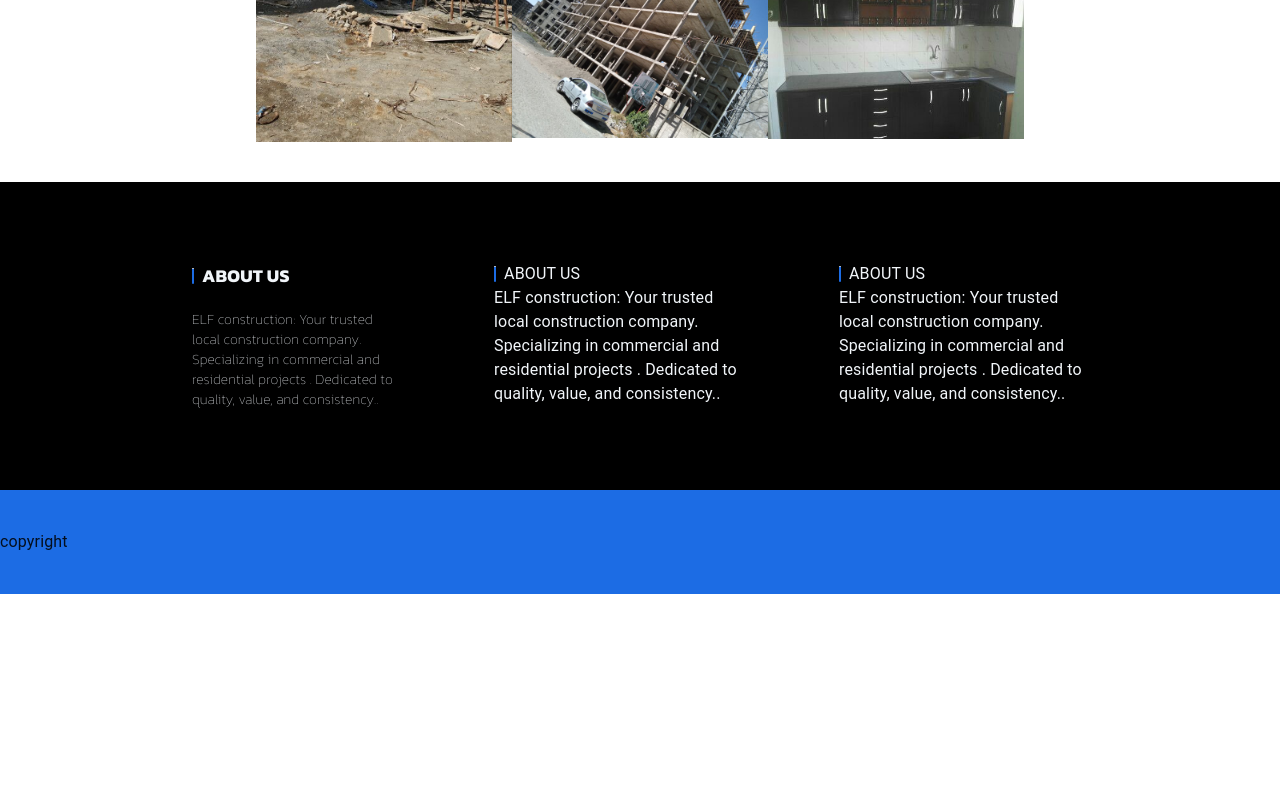
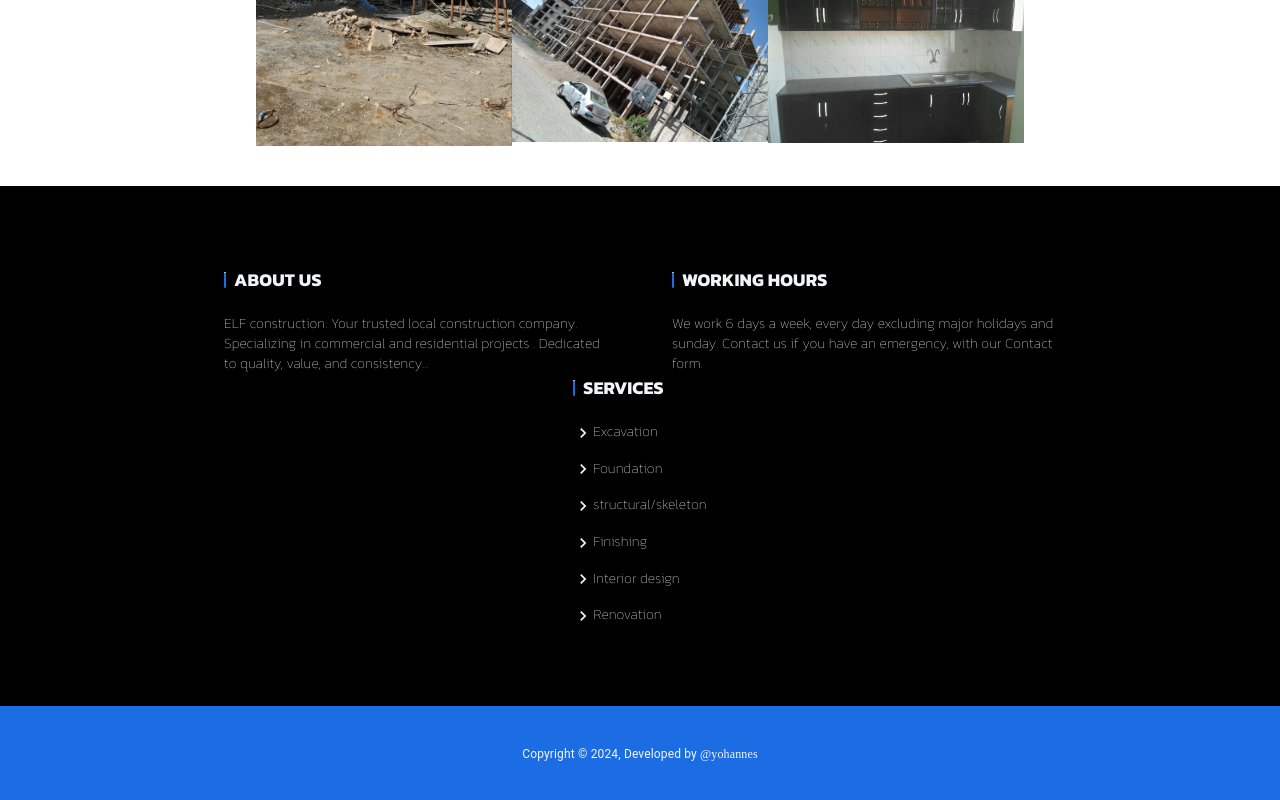
Before and after one commit to yohannes-mesay/elf-construction, a React (Vite) app: page / in a window 1280 px wide. Shown: the part 1914-2714 px from the top of the page. Before the commit the page ends 2508 px from the top, so only its background shows below. Built offline with nearby package versions, Linux system fonts and the light colour scheme.

Commit message:
style: Update Recent component styling for recent projects and images

```diff
--- a/src/components/Info/Recent.jsx
+++ b/src/components/Info/Recent.jsx
@@ -23,7 +23,7 @@ function Recent() {
   return (
     <div className="flex flex-col gap-3 items-center mt-10">
       <p className="uppercase">work of excellence</p>
-      <p className="uppercase font-bold text-2xl">recent projects</p>
+      <p className="uppercase font-[800] text-3xl">recent projects</p>
       <hr className="w-[60vw] self-center h-0.5 rounded-full bg-[#1c6ce4]" />
       <div className="md:grid grid-cols-3 w-[60vw]">
         <div className="relative group overflow-hidden">
@@ -88,12 +88,12 @@ function Recent() {
             </div>
           </div>
         </span>
-        <span className="flex flex-col">
+        <span className="flex flex-col flex-wrap">
         <div className="relative group overflow-hidden">
             <img
               src={images[4].src}
               className="overflow-hidden transition duration-300 ease-in-out group-hover:scale-105 w-full h-full object-cover"
-              alt={images[4].title}
+              alt={images   [4].title}
             />
             <div className="absolute inset-0 bg-black bg-opacity-50 flex items-center flex-col justify-center opacity-0 group-hover:opacity-100 transition-opacity duration-300">
               <span className="text-white text-xl font-[kanit] tracking-wider uppercase hover:text-[#1c6ce4] font-semibold">
--- a/src/ui/Footer.jsx
+++ b/src/ui/Footer.jsx
@@ -1,7 +1,10 @@
+import { FaArrowRight } from "react-icons/fa";
+import { NavLink } from "react-router-dom";
+import KeyboardArrowRightIcon from "@mui/icons-material/KeyboardArrowRight";
 function Footer() {
   return (
     <div className="mt-10">
-      <div className="space-x-24 px-48 py-20 flex justify-around bg-black">
+      <div className=" gap-5 md:gap-0 md:px-48 px-5 flex-wrap py-20 flex md:flex-row flex-col justify-around bg-black">
         <div>
           <span className="flex gap-2 items-center">
             <hr className=" w-0.5 h-4 rounded-full bg-[#1c6ce4]" />
@@ -9,38 +12,65 @@ function Footer() {
               about us
             </p>
           </span>
-          <p className="text-slate-100 font-sans font-[150] text-sm mt-5">
+          <p className="text-slate-100 w-96 font-sans font-[150] text-sm mt-2 md:mt-5">
             ELF construction: Your trusted local construction company.
             Specializing in commercial and residential projects . Dedicated to
-            quality, value, and consistency..
+            quality, value, and consistency
+            <span>
+              <NavLink to="about">...</NavLink>
+            </span>
           </p>
         </div>
         <div>
           <span className="flex gap-2 items-center">
             <hr className=" w-0.5 h-4 rounded-full bg-[#1c6ce4]" />
-            <p className=" uppercase text-slate-100 ">about us</p>
+            <p className=" font-bold font-[kanit] text-lg uppercase text-slate-100 ">
+              working hours
+            </p>
           </span>
-          <p className="text-slate-100">
-            ELF construction: Your trusted local construction company.
-            Specializing in commercial and residential projects . Dedicated to
-            quality, value, and consistency..
+          <p className="text-slate-100 w-96 font-sans font-[150] text-sm mt-2 md:mt-5">
+            We work 6 days a week, every day excluding major holidays and
+            sunday. Contact us if you have an emergency, with our Contact form.
           </p>
         </div>
         <div>
           <span className="flex gap-2 items-center">
             <hr className=" w-0.5 h-4 rounded-full bg-[#1c6ce4]" />
-            <p className=" uppercase text-slate-100 ">about us</p>
+            <p className=" font-bold font-[kanit] text-lg uppercase text-slate-100 ">
+              services
+            </p>
           </span>
-          <p className="text-slate-100">
-            ELF construction: Your trusted local construction company.
-            Specializing in commercial and residential projects . Dedicated to
-            quality, value, and consistency..
-          </p>
+          <div className="text-slate-100 font-sans font-[150] text-sm mt-2 md:mt-5">
+            <NavLink to="services" className="flex flex-col gap-4">
+              <div className="hover:text-[#5288da]">
+                <KeyboardArrowRightIcon fontSize="small" />
+                Excavation
+              </div>
+              <div className="hover:text-[#5288da]">
+                <KeyboardArrowRightIcon fontSize="small" />
+                Foundation
+              </div>
+              <div className="hover:text-[#5288da]">
+                <KeyboardArrowRightIcon fontSize="small" />
+                structural/skeleton
+              </div>
+              <div className="hover:text-[#5288da]">
+                <KeyboardArrowRightIcon fontSize="small" />
+                Finishing
+              </div>
+              <div className="hover:text-[#5288da]">
+                <KeyboardArrowRightIcon fontSize="small" />
+                Interior design
+              </div>
+              <div className="hover:text-[#5288da]">
+                <KeyboardArrowRightIcon fontSize="small" />
+                Renovation
+              </div>
+            </NavLink>
+          </div>
         </div>
       </div>
-      <div className="py-10 bg-[#1c6ce4]">
-        copyright
-      </div>
+      <div className="py-10 text-slate-100 text-xs flex items-center justify-center bg-[#1c6ce4]">Copyright © 2024, Developed by&nbsp; <a href="https://github.com/yohannes-mesay" target="_blank" className="font-[italic]" > @yohannes</a> </div>
     </div>
   );
 }
```
